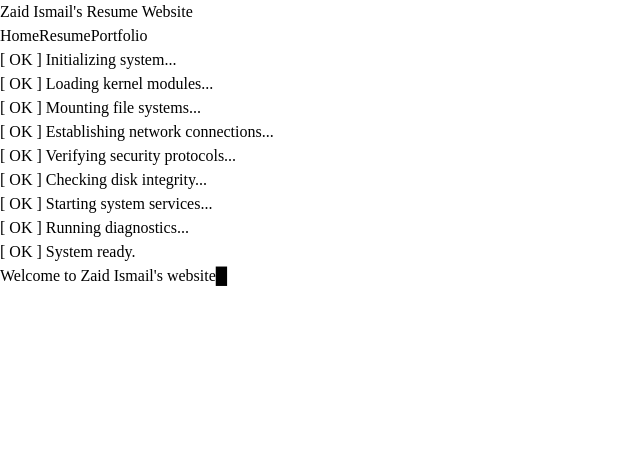
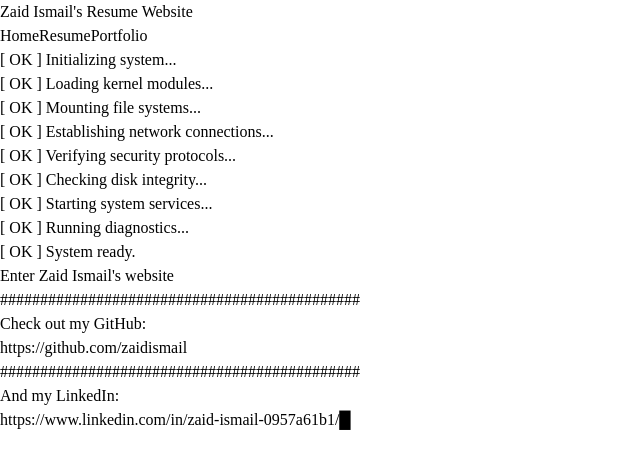
Before and after one commit to zaid-ismail031/zaid-ismail-react-resume, a React (Vite) app in the folder zaid-ismail-react-resume/: page / in a window 1280 px wide. Shown: the top 468 px of the page, without its empty margins (0-640 px from the left). Built offline with nearby package versions, Linux system fonts and the light colour scheme.

Commit message:
Add LinkedIn and GitHub links

```diff
--- a/zaid-ismail-react-resume/src/components/About.jsx
+++ b/zaid-ismail-react-resume/src/components/About.jsx
@@ -11,11 +11,17 @@ const About = () => {
     "[ OK ] Starting system services...",
     "[ OK ] Running diagnostics...",
     "[ OK ] System ready.",
-    "Welcome to Zaid Ismail's website",
+    "Enter Zaid Ismail's website",
+    "#############################################",
+    "Check out my GitHub:",
+    "https://github.com/zaidismail",
+    "#############################################",
+    "And my LinkedIn:",
+    "https://www.linkedin.com/in/zaid-ismail-0957a61b1/"
   ];
 
   const [displayText, setDisplayText] = useState([""]);
-  const typingSpeed = 10; // Adjust speed (lower = faster)
+  const typingSpeed = 5; // Adjust speed (lower = faster)
   const lineDelay = 500; // Delay before the next line appears
 
   useEffect(() => {
@@ -49,7 +55,11 @@ const About = () => {
     <div className="w-full max-w-3xl mx-auto text-left p-8 min-h-screen bg-black text-green-400 font-mono">
       {displayText.map((line, index) => (
         <p key={index} className="text-lg mb-1">
-          {line}
+          {line.includes("https") ? (
+            <a href={line} target="_blank" rel="noopener noreferrer" className="underline">{line}</a>
+          ) : (
+            line
+          )}
           {index === displayText.length - 1 && <span className="animate-blink">█</span>}
         </p>
       ))}
```
